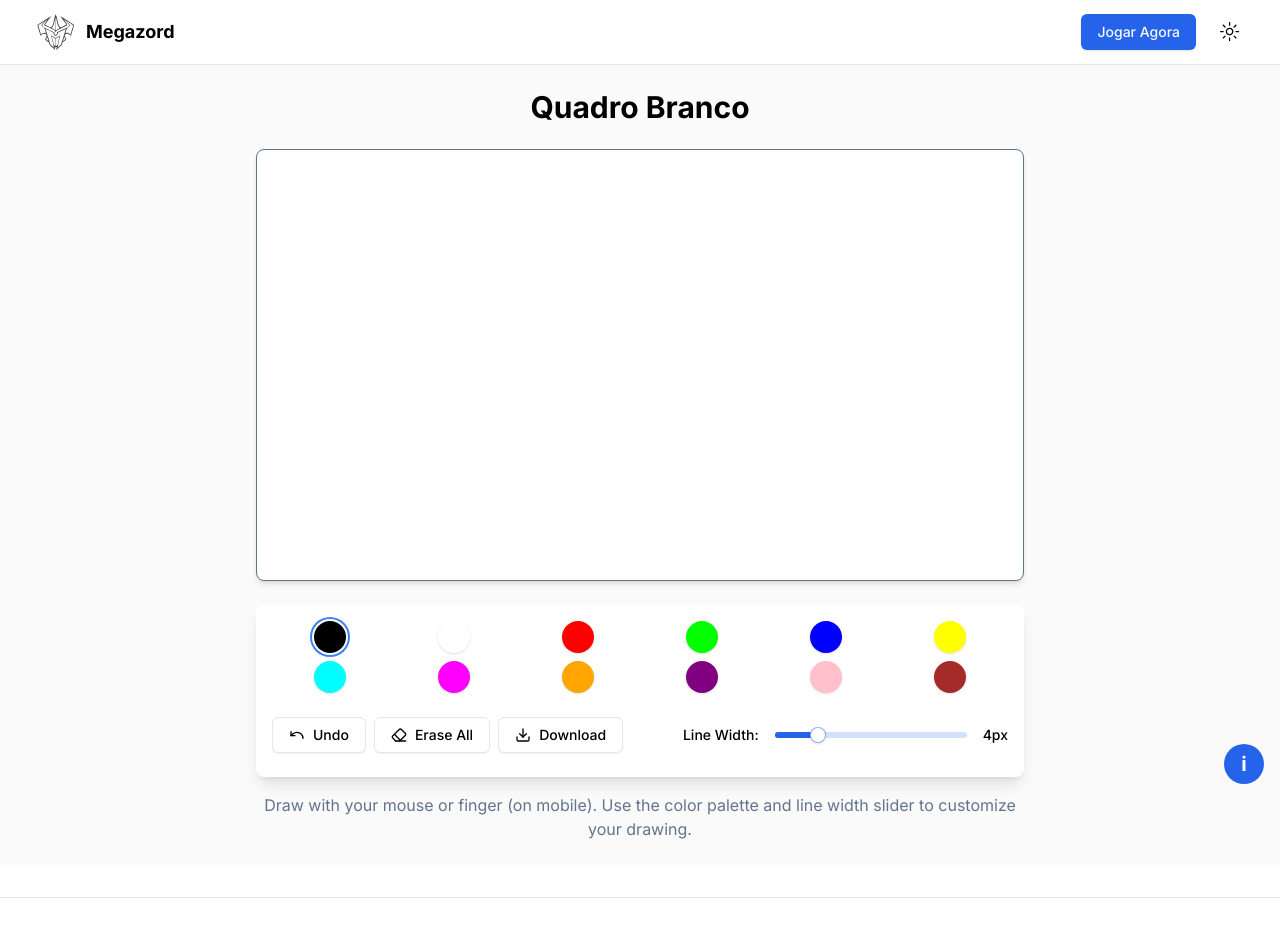
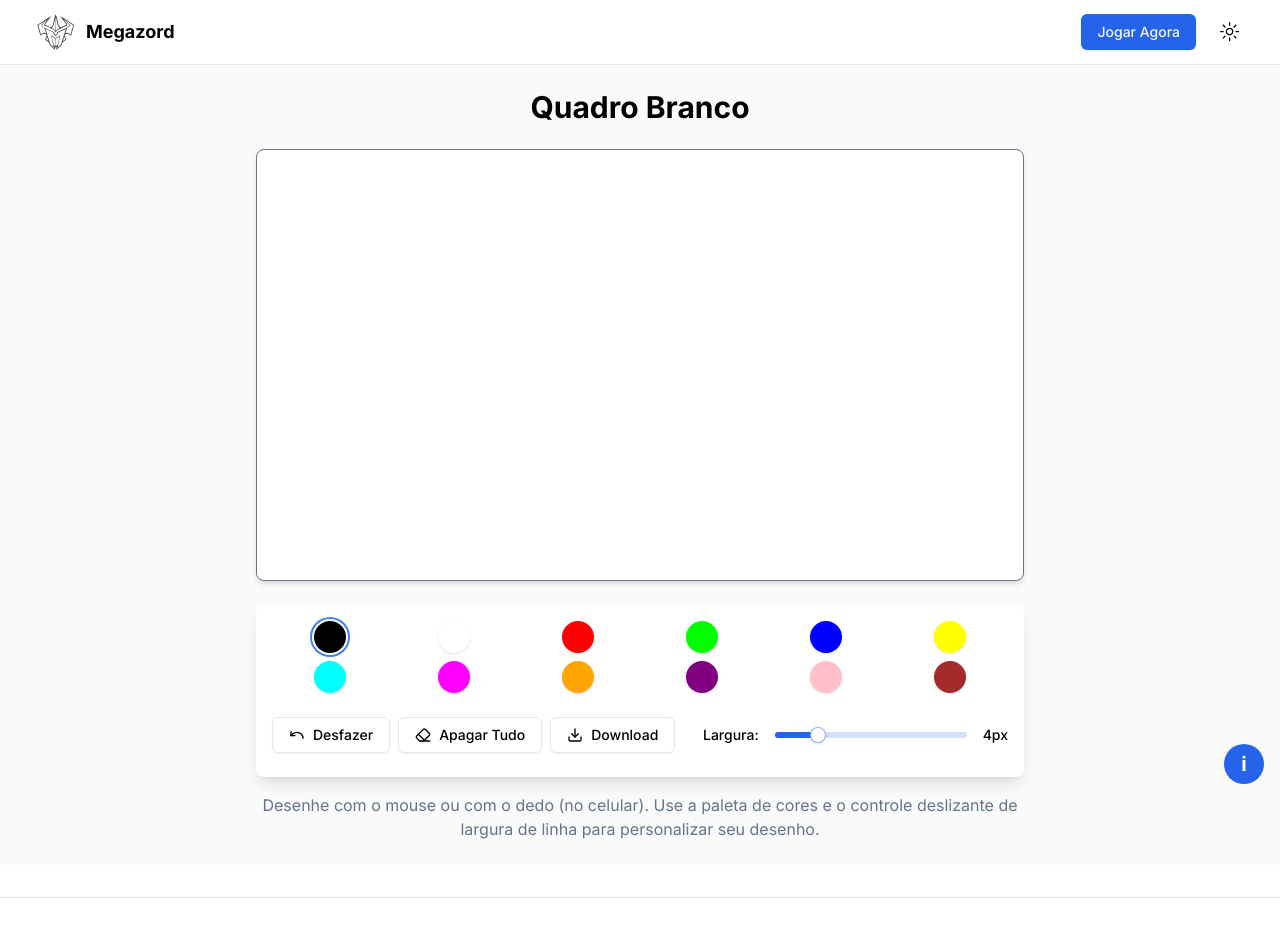
Before and after one commit to giovannivicentin/megazord, a Next.js app: page /whiteboard in a window 1280 px wide. Shown: the top 928 px of the page. Built offline with nearby package versions, Linux system fonts and the light colour scheme.

Commit message:
feat: translate text

```diff
--- a/src/app/whiteboard/page.tsx
+++ b/src/app/whiteboard/page.tsx
@@ -1,9 +1,9 @@
 'use client'
-import type React from 'react'
-import { useRef, useState, useEffect, useCallback } from 'react'
 import { Button } from '@/components/ui/button'
 import { Slider } from '@/components/ui/slider'
-import { Palette, Undo, Eraser, Download } from 'lucide-react'
+import { Download, Eraser, Palette, Undo } from 'lucide-react'
+import type React from 'react'
+import { useCallback, useEffect, useRef, useState } from 'react'
 
 interface Point {
   x: number
@@ -230,7 +230,7 @@ const WhiteboardPage: React.FC = () => {
         </div>
         <div className="sm:flex flex-row-reverse items-center justify-between block">
           <div className="flex flex-col sm:flex-row items-center space-y-2 sm:space-y-0 sm:space-x-4 mb-4 pt-4">
-            <span className="text-sm font-medium ">Line Width:</span>
+            <span className="text-sm font-medium ">Largura:</span>
             <Slider
               value={[lineWidth]}
               onValueChange={(value) => setLineWidth(value[0])}
@@ -247,7 +247,7 @@ const WhiteboardPage: React.FC = () => {
               className="flex items-center"
             >
               <Undo className="h-4 w-4 mr-2" />
-              Undo
+              Desfazer
             </Button>
             <Button
               onClick={eraseAll}
@@ -255,7 +255,7 @@ const WhiteboardPage: React.FC = () => {
               className="flex items-center"
             >
               <Eraser className="h-4 w-4 mr-2" />
-              Erase All
+              Apagar Tudo
             </Button>
             <Button
               onClick={downloadCanvas}
@@ -270,8 +270,8 @@ const WhiteboardPage: React.FC = () => {
       </div>
 
       <p className="text-muted-foreground mt-4 text-center max-w-3xl">
-        Draw with your mouse or finger (on mobile). Use the color palette and
-        line width slider to customize your drawing.
+        Desenhe com o mouse ou com o dedo (no celular). Use a paleta de cores e
+        o controle deslizante de largura de linha para personalizar seu desenho.
       </p>
     </div>
   )
```
